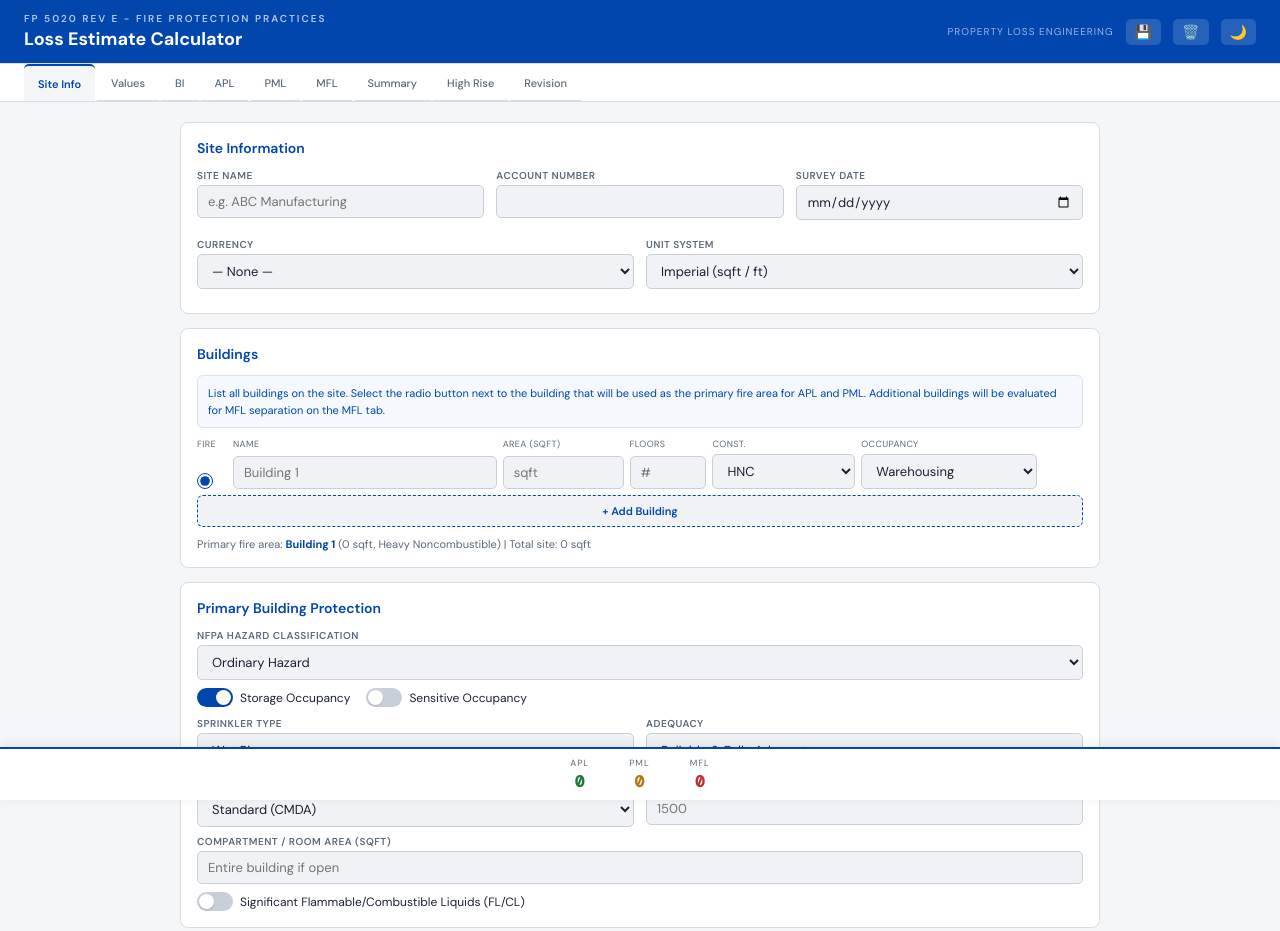
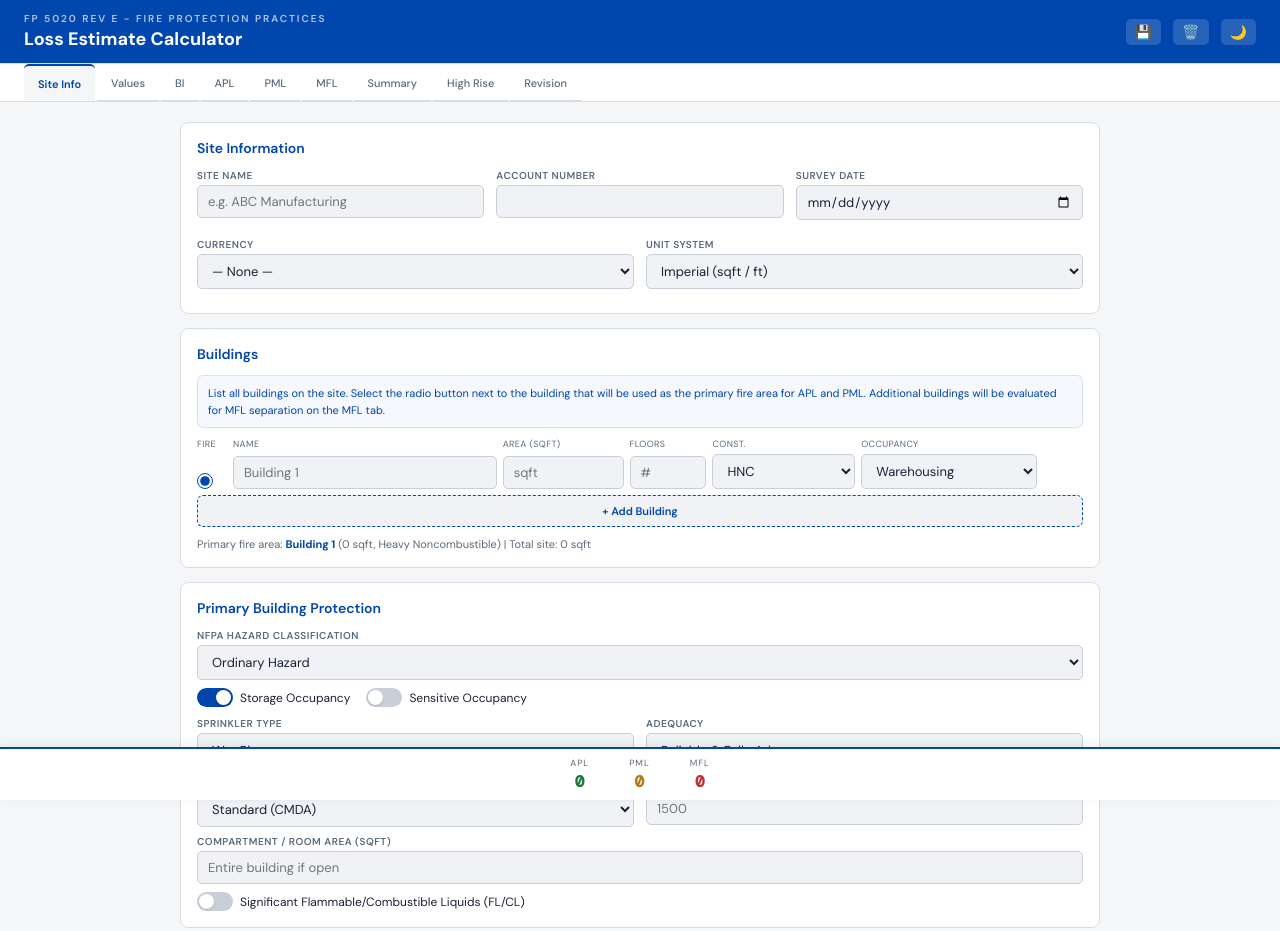
Before and after one commit to jmdreher1-svg/LossEstimate, a website: page index.html in a window 1280 px wide. Shown: the top 931 px of the page. Drawn offline with nearby package versions, Linux system fonts and the light colour scheme.

Commit message:
Update index.html

```diff
--- a/index.html
+++ b/index.html
@@ -105,7 +105,6 @@ html.dark .footer{box-shadow:0 -2px 10px rgba(0,0,0,.3)}
 <div class="hdr">
   <div><div class="tg">FP 5020 Rev E - Fire Protection Practices</div><h1>Loss Estimate Calculator</h1></div>
   <div class="r">
-    <div><div class="s1">Property Loss Engineering</div></div>
     <button class="tbtn" onclick="saveState()" title="Save">💾</button>
     <button class="tbtn" onclick="resetState()" title="Reset all data">🗑️</button>
     <button class="tbtn" onclick="toggleTheme()" title="Toggle theme" id="themeBtn">🌙</button>
```
